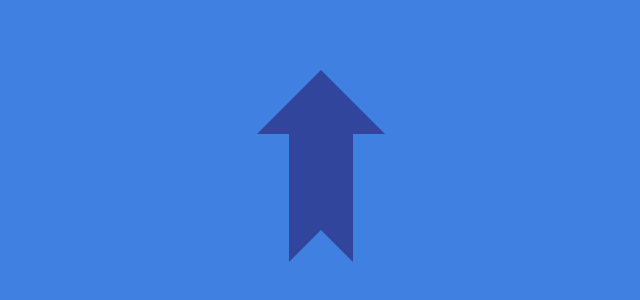
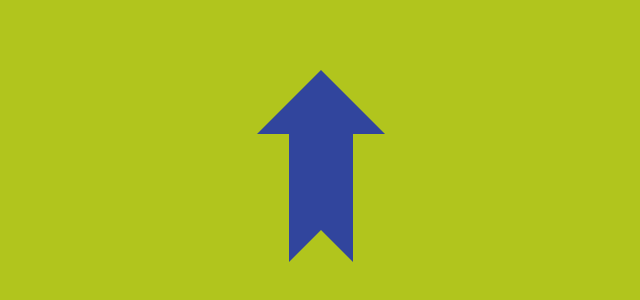
Before and after one commit to Quinten/wanderizer, a plain HTML site: page index.html in a window 1280 px wide. Shown: the part 234-534 px from the top of the page, without its empty margins (319-959 px from the left). Drawn offline with Linux system fonts and the light colour scheme.

Commit message:
Random color for background

```diff
--- a/index.html
+++ b/index.html
@@ -44,6 +44,10 @@ window.onload = function () {
         for (var p = 0; p < paths.length; p++) {
             paths[p].style.fill = 'rgb(' + r + ',' + g + ',' + b + ')';
         }
+        r = r + ((r < 128) ? 128 : (-128));
+        g = g + ((g < 128) ? 128 : (-128));
+        b = b + ((b < 128) ? 128 : (-128));
+        document.body.style.background = 'rgb(' + r + ',' + g + ',' + b + ')';
     };
     showRandomArrow();
     window.onclick = function () { showRandomArrow() };
```
